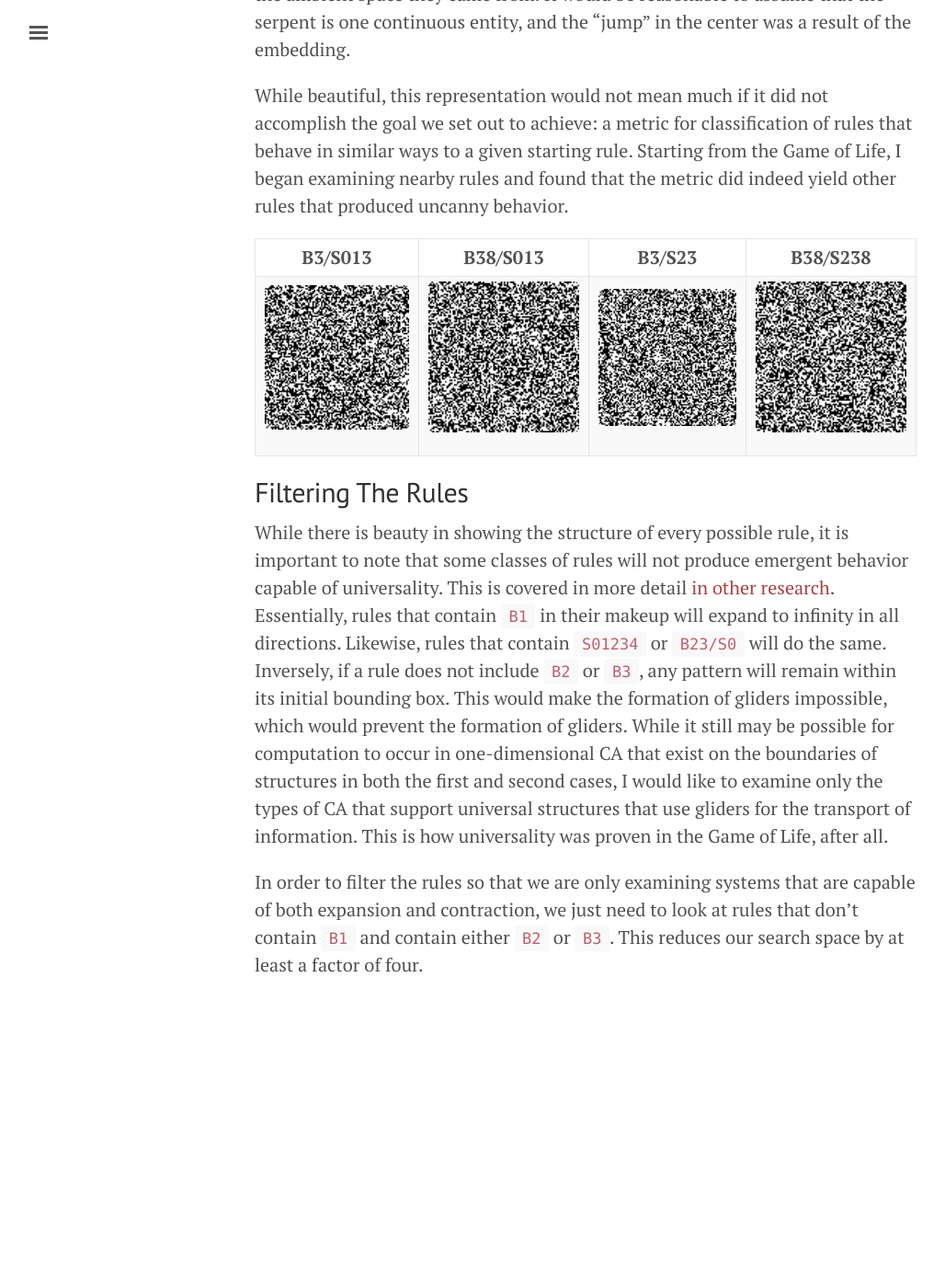
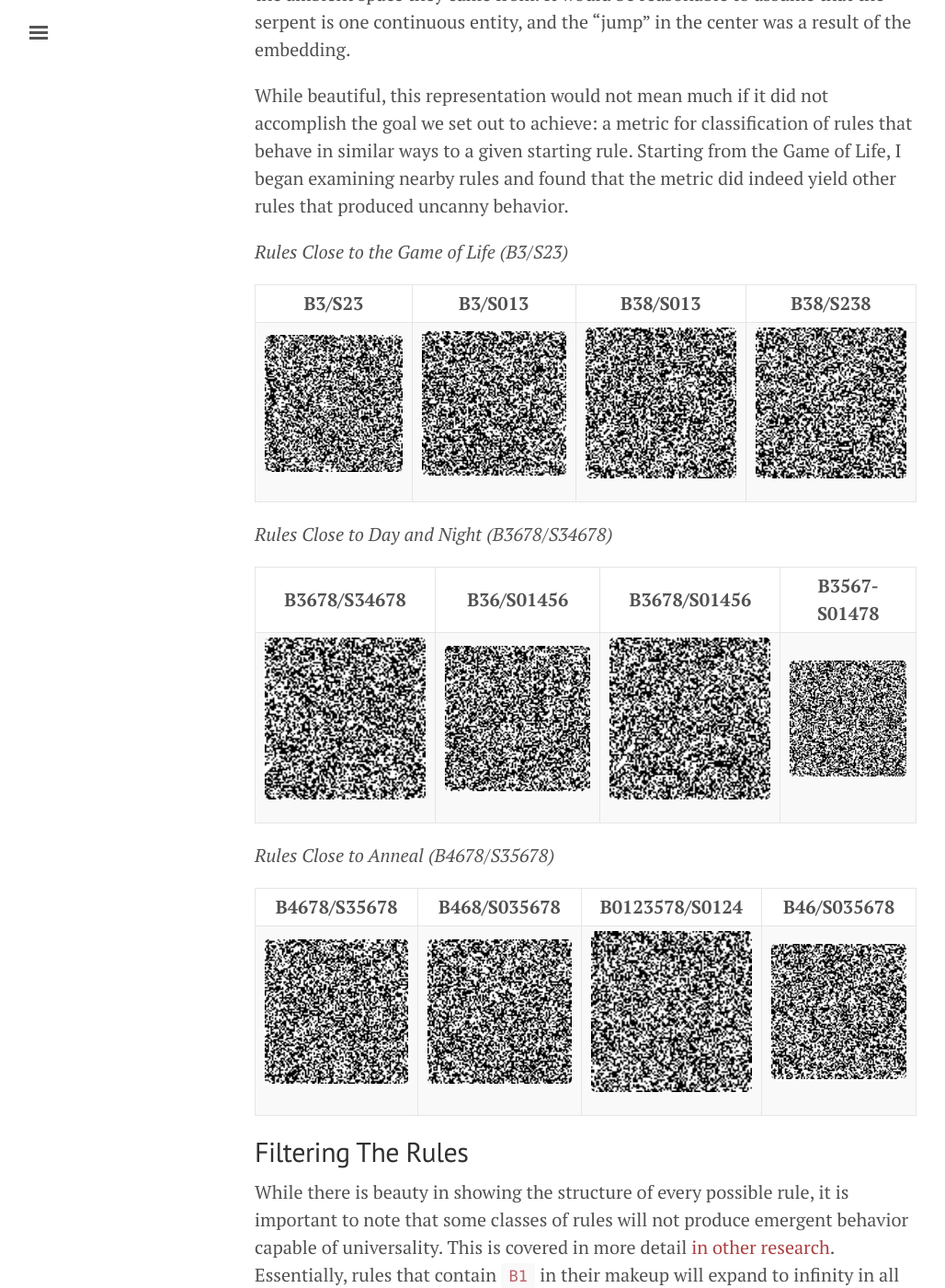
Before and after one commit to kylehovey/blog, a Jekyll site: the page built from automata_nebula.md, in a window 1280 px wide and 1400 px high, scrolled down 4208 px. Shown: the whole window at 92% size, without its empty margins (3-1031 px from the left). Built offline with Jekyll 4.4.1, drawn with Linux system fonts in a browser that asks for light colours; formulas are drawn with MathJax 3; before the commit the page ends 5352 px from its top, so only the background shows below that.

Commit message:
Added more animations of similar rules

```diff
--- a/automata_nebula.md
+++ b/automata_nebula.md
@@ -50,9 +50,23 @@ There it was, the massive serpent hiding in the structure of emergent complexity
 
 While beautiful, this representation would not mean much if it did not accomplish the goal we set out to achieve: a metric for classification of rules that behave in similar ways to a given starting rule. Starting from the Game of Life, I began examining nearby rules and found that the metric did indeed yield other rules that produced uncanny behavior.
 
-|B3/S013|B38/S013|B3/S23|B38/S238|
+*Rules Close to the Game of Life (B3/S23)*
+
+|B3/S23|B3/S013|B38/S013|B38/S238|
 |-|-|-|-|
-| <img alt="B3/S013" src="/blog/images/automata_nebula/animations/similar/gol_like/5640-B3-S013.gif" width="300px" /> | <img alt="B38/S013" src="/blog/images/automata_nebula/animations/similar/gol_like/5896-B38-S013.gif" width="300px" /> | <img alt="B3/S23" src="/blog/images/automata_nebula/animations/similar/gol_like/6152-B3-S23.gif" width="300px" /> | <img alt="B38/S238" src="/blog/images/automata_nebula/animations/similar/gol_like/137480-B38-S238.gif" width="300px" /> |
+| <img src="/blog/images/automata_nebula/animations/similar/gol_like/6152.gif" width="300px" /> | <img src="/blog/images/automata_nebula/animations/similar/gol_like/5640.gif" width="300px" /> | <img src="/blog/images/automata_nebula/animations/similar/gol_like/5896.gif" width="300px" /> | <img src="/blog/images/automata_nebula/animations/similar/gol_like/137480.gif" width="300px" /> |
+
+*Rules Close to Day and Night (B3678/S34678)*
+
+|B3678/S34678|B36/S01456|B3678/S01456|B3567-S01478|
+|-|-|-|-|
+| <img src="/blog/images/automata_nebula/animations/similar/dan_like/242120.gif" width="300px" /> | <img src="/blog/images/automata_nebula/animations/similar/dan_like/58952.gif" width="300px" /> | <img src="/blog/images/automata_nebula/animations/similar/dan_like/59336.gif" width="300px" /> | <img src="/blog/images/automata_nebula/animations/similar/dan_like/206568.gif" width="300px" /> |
+
+*Rules Close to Anneal (B4678/S35678)*
+
+|B4678/S35678|B468/S035678|B0123578/S0124|B46/S035678|
+|-|-|-|-|
+| <img src="/blog/images/automata_nebula/animations/similar/anneal_like/250320.gif" width="300px" /> | <img src="/blog/images/automata_nebula/animations/similar/anneal_like/250704.gif" width="300px" /> | <img src="/blog/images/automata_nebula/animations/similar/anneal_like/12207.gif" width="300px" /> | <img src="/blog/images/automata_nebula/animations/similar/anneal_like/250448.gif" width="300px" /> |
 
 ## Filtering The Rules
 
```
Also changed, not shown: images/automata_nebula/animations/similar/anneal_like/12207.gif (added), images/automata_nebula/animations/similar/anneal_like/250320.gif (added), images/automata_nebula/animations/similar/anneal_like/250448.gif (added), images/automata_nebula/animations/similar/anneal_like/250704.gif (added), images/automata_nebula/animations/similar/dan_like/206568.gif (added), images/automata_nebula/animations/similar/dan_like/242120.gif (added), images/automata_nebula/animations/similar/dan_like/58952.gif (added), images/automata_nebula/animations/similar/dan_like/59336.gif (added), images/automata_nebula/animations/similar/gol_like/137480.gif (renamed from images/automata_nebula/animations/similar/gol_like/137480-B38-S238.gif), images/automata_nebula/animations/similar/gol_like/236670-B123456-S123678.gif (deleted), images/automata_nebula/animations/similar/gol_like/5640.gif (renamed from images/automata_nebula/animations/similar/gol_like/5640-B3-S013.gif), images/automata_nebula/animations/similar/gol_like/5896.gif (renamed from images/automata_nebula/animations/similar/gol_like/5896-B38-S013.gif), images/automata_nebula/animations/similar/gol_like/6152.gif (renamed from images/automata_nebula/animations/similar/gol_like/6152-B3-S23.gif), images/automata_nebula/plots/filtered_run/UMAP_CA_Filtered.png (added), 1 more files, 1 other file.
